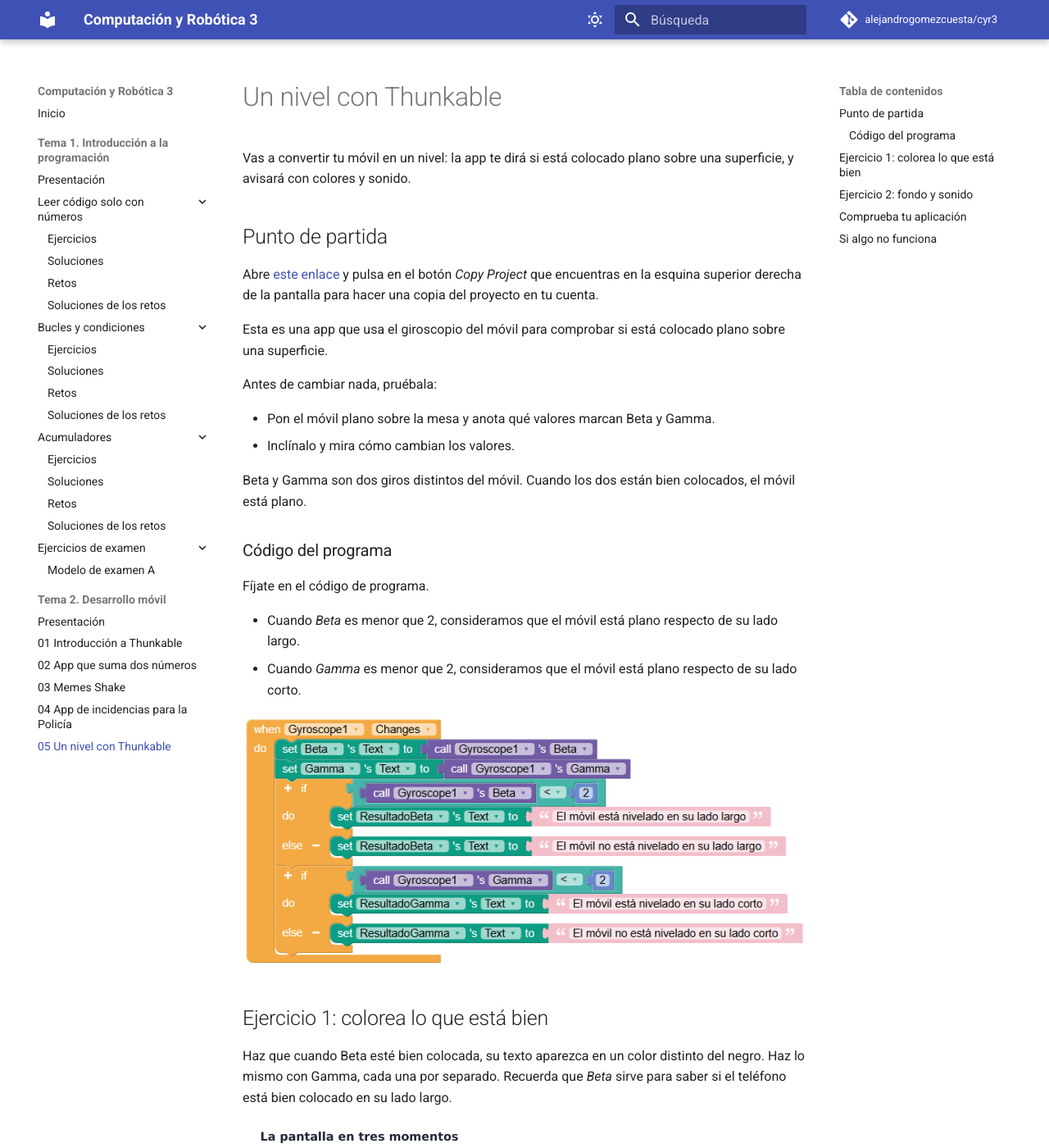
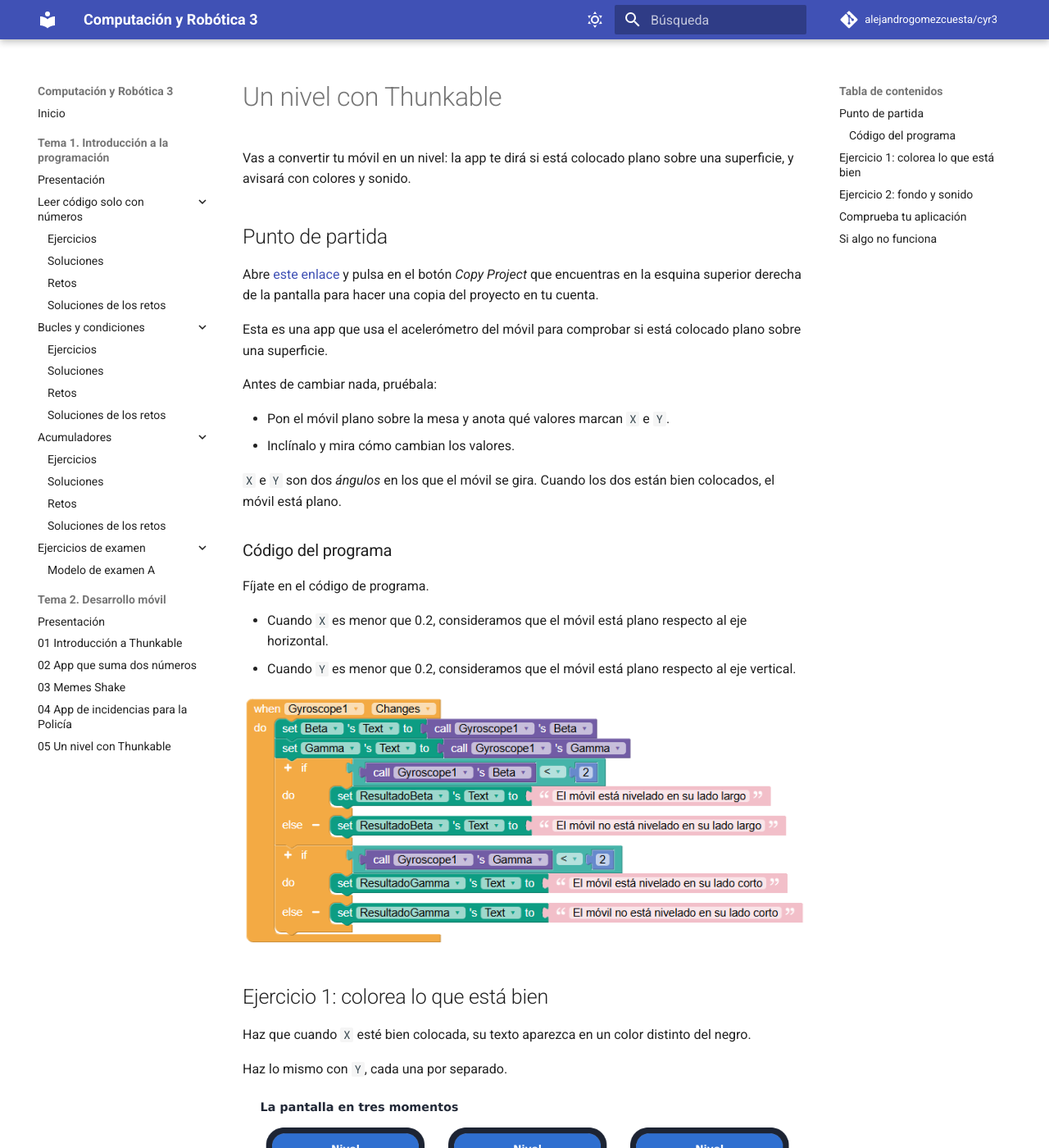
Before and after one commit to alejandrogomezcuesta/cyr3, an MkDocs documentation site: the page built from docs/tema2/05-acelerometro-nivel.md, in a window 1280 px wide and 1400 px high. Shown: the whole window at 82% size. Built offline with MkDocs 1.6.1 and Material for MkDocs 9.7.7, drawn with Linux system fonts in a browser that asks for light colours; comment, search, counter and statistics services are not loaded; some of the changed text lies outside the part shown.

Commit message:
acelerometro

```diff
--- a/docs/tema2/05-giroscopio-nivel.md
+++ b/docs/tema2/05-acelerometro-nivel.md
@@ -6,47 +6,49 @@ Vas a convertir tu móvil en un nivel: la app te dirá si está colocado plano s
 
 Abre [este enlace](https://x.thunkable.com/projectPage/6af42b4dd3c42e36eb4896c2) y pulsa en el botón *Copy Project* que encuentras en la esquina superior derecha de la pantalla para hacer una copia del proyecto en tu cuenta.
 
-Esta es una app que usa el giroscopio del móvil para comprobar si está colocado plano sobre una superficie.
+Esta es una app que usa el acelerómetro del móvil para comprobar si está colocado plano sobre una superficie.
 
 Antes de cambiar nada, pruébala:
 
-- Pon el móvil plano sobre la mesa y anota qué valores marcan Beta y Gamma.
+- Pon el móvil plano sobre la mesa y anota qué valores marcan `X` e `Y`.
 - Inclínalo y mira cómo cambian los valores.
 
-Beta y Gamma son dos giros distintos del móvil. Cuando los dos están bien colocados, el móvil está plano.
+`X` e `Y` son dos *ángulos* en los que el móvil se gira. Cuando los dos están bien colocados, el móvil está plano.
 
 ### Código del programa
 
 Fíjate en el código de programa.
 
-- Cuando *Beta* es menor que 2, consideramos que el móvil está plano respecto de su lado largo.
-- Cuando *Gamma* es menor que 2, consideramos que el móvil está plano respecto de su lado corto.
+- Cuando `X` es menor que 0.2, consideramos que el móvil está plano respecto al eje horizontal.
+- Cuando `Y` es menor que 0.2, consideramos que el móvil está plano respecto al eje vertical.
 
 ![Código del programa](image-7.png)
 
 ## Ejercicio 1: colorea lo que está bien
 
-Haz que cuando Beta esté bien colocada, su texto aparezca en un color distinto del negro. Haz lo mismo con Gamma, cada una por separado. Recuerda que *Beta* sirve para saber si el teléfono está bien colocado en su lado largo.
+Haz que cuando `X` esté bien colocada, su texto aparezca en un color distinto del negro.
+
+Haz lo mismo con `Y`, cada una por separado.
 
 ![La pantalla con el móvil inclinado, con solo Beta bien colocada y con las dos bien colocadas](image-8.png)
 
 Pistas:
 
-- El evento «Gyroscope1.Changes» se ejecuta cada vez que el móvil se mueve. Los bloques del color van dentro.
-- «abs» (valor absoluto) está en el cajón Math. Quita el signo, así que -3 y 3 valen igual.
-- Prueba con tolerancia 5 y cámbiala si es muy difícil o muy fácil acertar.
+- El evento «Accelerometer1.Changes» se ejecuta cada vez que el móvil se mueve. Los bloques del color van dentro.
+- «abs» (valor absoluto) está en la categoría `Math`: sirve para quitar el signo a un número.
+- Cambia la tolerancia a un valor más alto o más bajo y comprueba si es más fácil o difícil poner el teléfono centrado y usar el nivel.
 - La propiedad del color del texto es «TextColor» de cada etiqueta.
 
 ## Ejercicio 2: fondo y sonido
 
-Cuando Beta y Gamma estén bien colocadas a la vez, haz que el fondo de la pantalla cambia a otro color y suene un sonido.
+Cuando `X` e `Y` estén bien colocadas a la vez, haz que el fondo de la pantalla cambia a otro color y suene un sonido.
 
 ![La pantalla con el móvil inclinado y con el móvil plano: cambia el fondo y suena](image-9.png)
 
 La idea es:
 
 1. Añade un componente Sound (apartado Media) y sube el sonido que quieras.
-2. Si *beta es ok* y *gamma es ok* son verdaderas a la vez, cambia el color de fondo de la pantalla.
+2. Si `X` e `Y` están bien niveladas vez, cambia el color de fondo de la pantalla.
 3. Haz sonar el sonido solo cuando antes no sonaba. Para eso necesitas una variable (sonando), porque el evento se repite muchas veces por segundo.
 4. Si no están las dos bien, vuelve al fondo blanco y deja la variable lista para la próxima vez.
 
@@ -65,8 +67,8 @@ Pistas:
 Probad la app y marcad cada punto cuando funcione:
 
 - Con el móvil inclinado, los dos textos están en negro.
-- Cuando solo Beta está bien, solo el texto de Beta cambia de color.
-- Cuando solo Gamma está bien, solo el texto de Gamma cambia de color.
+- Cuando solo `X` está bien, solo el texto de Beta cambia de color.
+- Cuando solo `Y` está bien, solo el texto de Gamma cambia de color.
 - Cuando las dos están bien, cambia el fondo de la pantalla.
 - Cuando las dos están bien, suena el sonido una sola vez.
 - Al inclinar el móvil de nuevo, todo vuelve al estado inicial.
@@ -75,7 +77,7 @@ Probad la app y marcad cada punto cuando funcione:
 
 | Qué pasa | Qué revisar |
 | --- | --- |
-| Los textos nunca cambian de color | ¿Están los bloques dentro del evento Gyroscope1.Changes? Mira si tu valor plano es 0 y si la tolerancia es razonable. |
+| Los textos nunca cambian de color | ¿Están los bloques dentro del evento `Accelerometer.Changes`? Mira si tu valor plano es 0 y si la tolerancia es razonable. |
 | Siempre salen en verde, aunque esté inclinado | La tolerancia es demasiado grande. Reduce el número. |
 | El color cambia, pero el fondo no | ¿El bloque if de las dos condiciones usa and y no or? |
 | El sonido se repite sin parar | ¿Usas la variable sonando? Debe pasar a true al sonar y a false al inclinar. |
```
